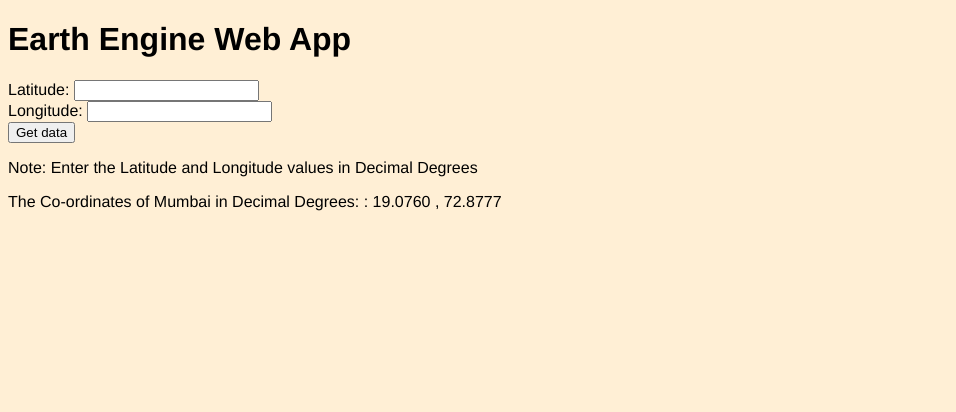
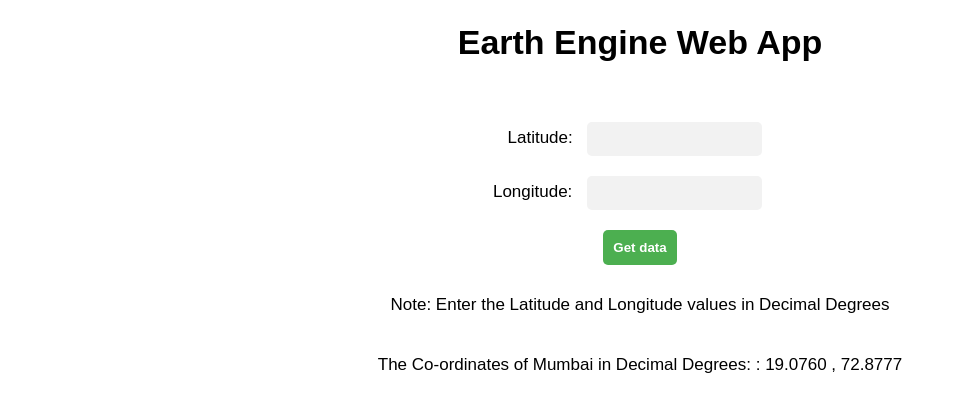
Before and after one commit to myj-nikhil/earth-engine, a Flask app: template templates/index.html in a window 1280 px wide. Shown: the top 412 px of the page, without its empty margins (0-956 px from the left). Run offline with Flask 2, Linux system fonts and the light colour scheme; the template is opened without the code that fills it, so the values that code supplies are empty.

Commit message:
modified for styling

```diff
--- a/static/css/main.css
+++ b/static/css/main.css
@@ -1,4 +1,75 @@
 body {
-  font-family: "Helvetica Neue", Helvetica, Arial, sans-serif;
-  background-color: papayawhip;
+  font-family: Arial, Helvetica, sans-serif;
+  font-size: 17px;
 }
+/* Center the form */
+h1 {
+  text-align: center;
+}
+
+h3 {
+  text-align:left;
+  font-size: 28px;
+}
+form {
+  display: flex;
+  flex-direction: column;
+  align-items: center;
+  margin-top: 50px;
+}
+
+/* Style the input fields */
+input[type="number"] {
+  padding: 10px;
+  margin: 10px;
+  border-radius: 5px;
+  border: none;
+  background-color: #f2f2f2;
+  font-size: 12px;
+}
+
+/* Style the submit button */
+input[type="submit"] {
+  padding: 10px;
+  margin: 10px;
+  border-radius: 5px;
+  border: none;
+  background-color: #4CAF50;
+  color: white;
+  font-weight: bold;
+}
+
+/* Style the headings */
+h3, p {
+  margin: 20px;
+}
+
+/* Style the table */
+table {
+  border-collapse: collapse;
+  margin: 20px;
+  width: 100%;
+}
+
+/* Style the table headings */
+th {
+  background-color: #4CAF50;
+  color: white;
+  padding: 10px;
+  text-align: left;
+}
+
+/* Style the table rows */
+tr:nth-child(even) {
+  background-color: #f2f2f2;
+}
+
+/* Style the table data */
+td {
+  padding: 10px;
+  text-align: left;
+}
+
+#longitude {
+  margin-left: -15px;
+}
```
